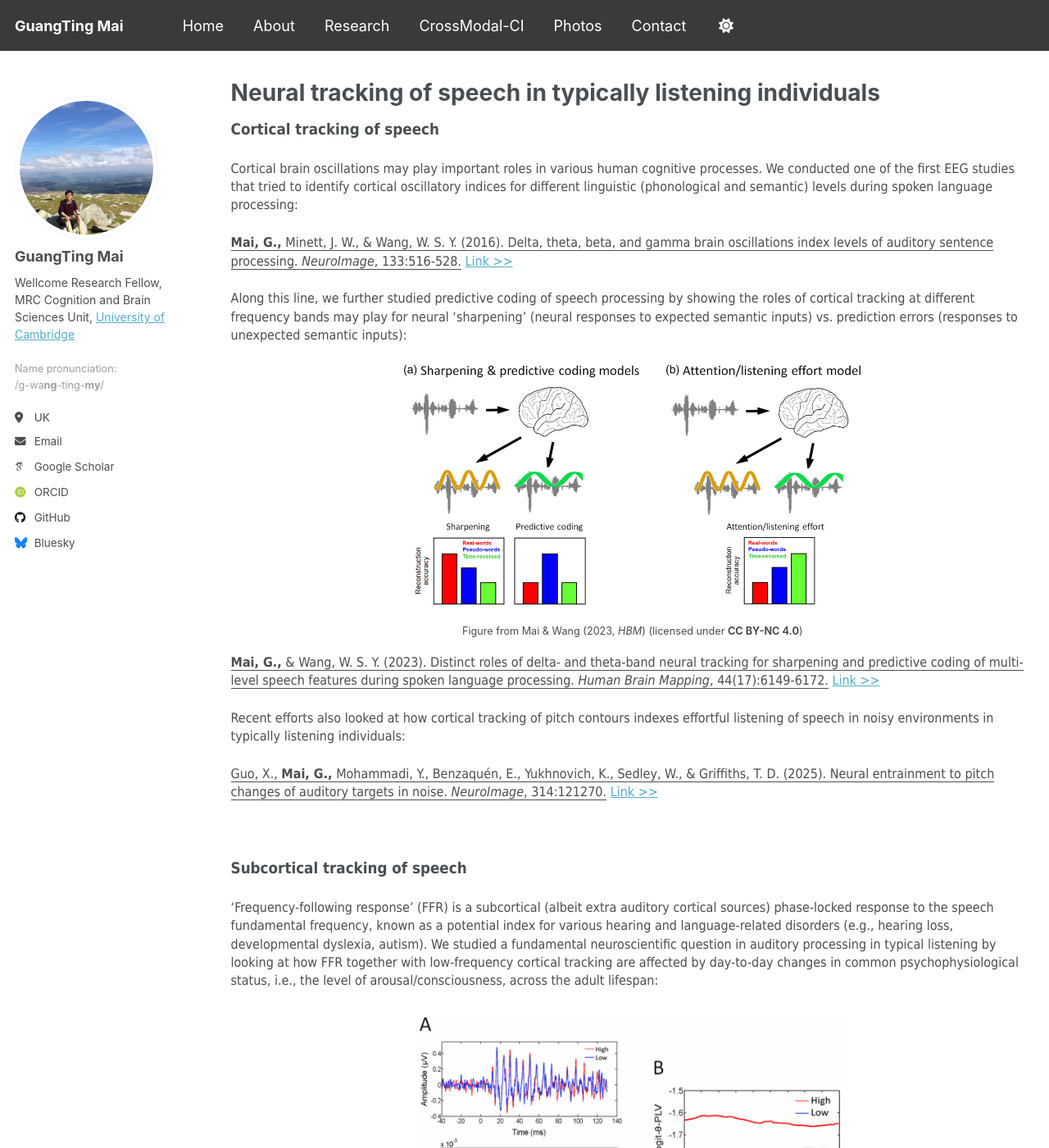
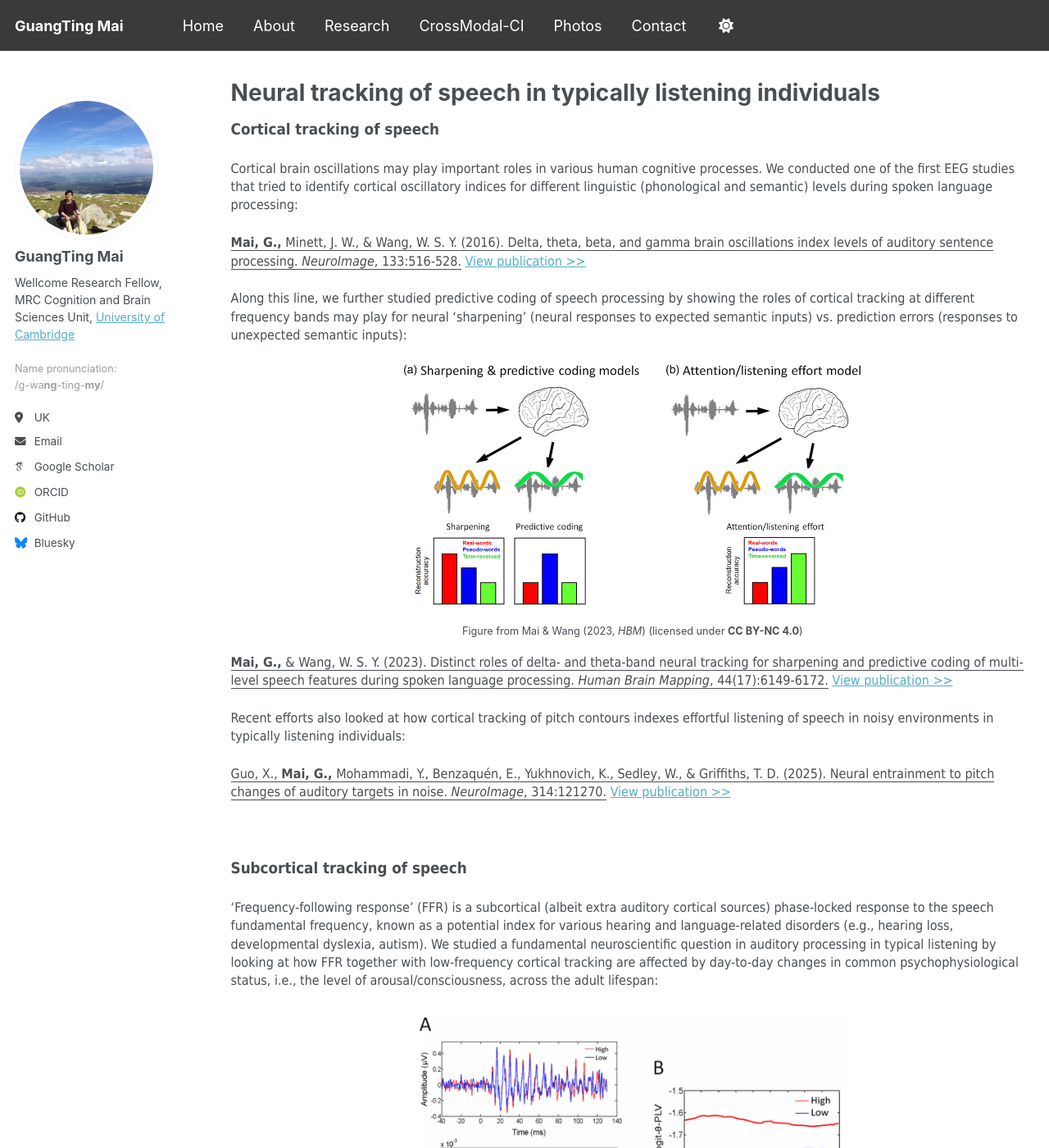
Before and after one commit to guangtingmai/guangtingmai.github.io, a Jekyll site: the page built from _pages/neuraltrack-typical.html, in a window 1280 px wide and 1400 px high. Shown: the whole window at 82% size. Built offline with Jekyll 4.4.1, drawn with Linux system fonts in a browser that asks for light colours; some web fonts are replaced; some of the changed text lies outside the part shown.

Commit message:
Update neuraltrack-typical.html

```diff
--- a/_pages/neuraltrack-typical.html
+++ b/_pages/neuraltrack-typical.html
@@ -8,7 +8,7 @@
 <p><span style="font-size: 12pt;font-family: Tahoma;line-height: 1.4;display: block;margin-bottom: 0.1vh">Cortical brain oscillations may play important roles in
   various human cognitive processes. We conducted one of the first EEG studies that tried to identify cortical oscillatory indices for different linguistic
   (phonological and semantic) levels during spoken language processing:</span></p>
-<p><span style="font-size: 12pt;font-family: Tahoma;line-height: 1.4;display: block;margin-bottom: 0.1vh"><u><strong>Mai, G.,</strong> Minett, J. W., & Wang, W. S. Y. (2016). Delta, theta, beta, and gamma brain oscillations index levels of auditory sentence processing. <i>NeuroImage</i>, 133:516-528.</u> <a href="https://www.sciencedirect.com/science/article/abs/pii/S1053811916001737">Link >></a></span></p>
+<p><span style="font-size: 12pt;font-family: Tahoma;line-height: 1.4;display: block;margin-bottom: 0.1vh"><u><strong>Mai, G.,</strong> Minett, J. W., & Wang, W. S. Y. (2016). Delta, theta, beta, and gamma brain oscillations index levels of auditory sentence processing. <i>NeuroImage</i>, 133:516-528.</u> <a href="https://www.sciencedirect.com/science/article/abs/pii/S1053811916001737">View publication >></a></span></p>
 <p><span style="font-size: 12pt;font-family: Tahoma;line-height: 1.4;display: block;margin-bottom: 0.1vh">Along this line, we further studied predictive coding of
   speech processing by showing the roles of cortical tracking at different frequency bands may play for neural ‘sharpening’ (neural responses to expected
   semantic inputs) vs. prediction errors (responses to unexpected semantic inputs):</span></p>
@@ -16,10 +16,10 @@
   <img src="https://guangtingmai.github.io/images/hbm.jpg" width="57%">
 </p>
 <p style="text-align:center;font-size:9.5pt;line-height:1.4;display: block;">Figure from Mai & Wang (2023, <i>HBM</i>) (licensed under <strong>CC BY-NC 4.0</strong>)</p>
-<p><span style="font-size: 12pt;font-family: Tahoma;line-height: 1.4;display: block;margin-bottom: 0.1vh"><u><strong>Mai, G.,</strong> & Wang, W. S. Y. (2023). Distinct roles of delta‐ and theta‐band neural tracking for sharpening and predictive coding of multi‐level speech features during spoken language processing. <i>Human Brain Mapping</i>, 44(17):6149-6172.</u> <a href="https://onlinelibrary.wiley.com/doi/10.1002/hbm.26503">Link >></a></span></p>
+<p><span style="font-size: 12pt;font-family: Tahoma;line-height: 1.4;display: block;margin-bottom: 0.1vh"><u><strong>Mai, G.,</strong> & Wang, W. S. Y. (2023). Distinct roles of delta‐ and theta‐band neural tracking for sharpening and predictive coding of multi‐level speech features during spoken language processing. <i>Human Brain Mapping</i>, 44(17):6149-6172.</u> <a href="https://onlinelibrary.wiley.com/doi/10.1002/hbm.26503">View publication >></a></span></p>
 <p><span style="font-size: 12pt;font-family: Tahoma;line-height: 1.4;display: block;margin-bottom: 0.1vh">Recent efforts also looked at how cortical tracking of
   pitch contours indexes effortful listening of speech in noisy environments in typically listening individuals:</span></p>
-<p><span style="font-size: 12pt;font-family: Tahoma;line-height: 1.4;display: block;margin-bottom: 0.1vh"><u>Guo, X., <strong>Mai, G.,</strong> Mohammadi, Y., Benzaquén, E., Yukhnovich, K., Sedley, W., & Griffiths, T. D. (2025). Neural entrainment to pitch changes of auditory targets in noise. <i>NeuroImage</i>, 314:121270.</u> <a href="https://www.sciencedirect.com/science/article/pii/S1053811925002733">Link >></a></span></p>
+<p><span style="font-size: 12pt;font-family: Tahoma;line-height: 1.4;display: block;margin-bottom: 0.1vh"><u>Guo, X., <strong>Mai, G.,</strong> Mohammadi, Y., Benzaquén, E., Yukhnovich, K., Sedley, W., & Griffiths, T. D. (2025). Neural entrainment to pitch changes of auditory targets in noise. <i>NeuroImage</i>, 314:121270.</u> <a href="https://www.sciencedirect.com/science/article/pii/S1053811925002733">View publication >></a></span></p>
 <br>
 <p><span style="font-size: 14pt;font-family: Tahoma;line-height: 1.4;display: block;margin-bottom: 0.1vh"><strong>Subcortical tracking of speech</strong></span></p>
 <p><span style="font-size: 12pt;font-family: Tahoma;line-height: 1.4;display: block;margin-bottom: 0.1vh">‘Frequency-following response’ (FFR) is a subcortical
@@ -31,7 +31,7 @@
   <img src="https://guangtingmai.github.io/images/neuroimage2019.png" width="55%">
 </p>
 <p style="text-align:center;font-size:9.5pt;line-height:1.4;display: block;">Figure from Mai (2020 PhD thesis) with permission</p>
-<p><span style="font-size: 12pt;font-family: Tahoma;line-height: 1.4;display: block;margin-bottom: 0.1vh"><u><strong>Mai, G.,</strong> Schoof, T., & Howell, P. (2019). Modulation of phase-locked neural responses to speech during different arousal states is age-dependent. <i>NeuroImage</i>, 189:734-744.</u> <a href="https://www.sciencedirect.com/science/article/abs/pii/S1053811919300515">Link >></a></span></p>
+<p><span style="font-size: 12pt;font-family: Tahoma;line-height: 1.4;display: block;margin-bottom: 0.1vh"><u><strong>Mai, G.,</strong> Schoof, T., & Howell, P. (2019). Modulation of phase-locked neural responses to speech during different arousal states is age-dependent. <i>NeuroImage</i>, 189:734-744.</u> <a href="https://www.sciencedirect.com/science/article/abs/pii/S1053811919300515">View publication >></a></span></p>
 <p><span style="font-size: 12pt;font-family: Tahoma;line-height: 1.4;display: block;margin-bottom: 0.1vh">We also looked at how changes in neural excitability in the
   auditory cortex (via neurostimulation tDCS) led to consequential changes in subcortical FFR revealing <i>causal</i> auditory subcortico-cortical interactions:</span></p>
 <p align="center">
@@ -39,4 +39,4 @@
   <br>
 </p>
 <p style="text-align:center;font-size:9.5pt;line-height:1.4;display: block;">Figure from Mai & Howell (2022, <i>Cereb Cortex</i>) (licensed under <strong>CC BY 4.0</strong>)</p>
-<p><span style="font-size: 12pt;font-family: Tahoma;line-height: 1.4;display: block;margin-bottom: 0.1vh"><u><strong>Mai, G.,</strong> & Howell, P. (2022). Causal relationship between the right auditory cortex and speech-evoked envelope-following response: evidence from combined transcranial stimulation and electroencephalography. <i>Cerebral Cortex</i>, 32(7):1437-1454.</u> <a href="https://academic.oup.com/cercor/article/32/7/1437/6356433">Link >></a></span></p>
+<p><span style="font-size: 12pt;font-family: Tahoma;line-height: 1.4;display: block;margin-bottom: 0.1vh"><u><strong>Mai, G.,</strong> & Howell, P. (2022). Causal relationship between the right auditory cortex and speech-evoked envelope-following response: evidence from combined transcranial stimulation and electroencephalography. <i>Cerebral Cortex</i>, 32(7):1437-1454.</u> <a href="https://academic.oup.com/cercor/article/32/7/1437/6356433">View publication >></a></span></p>
```
